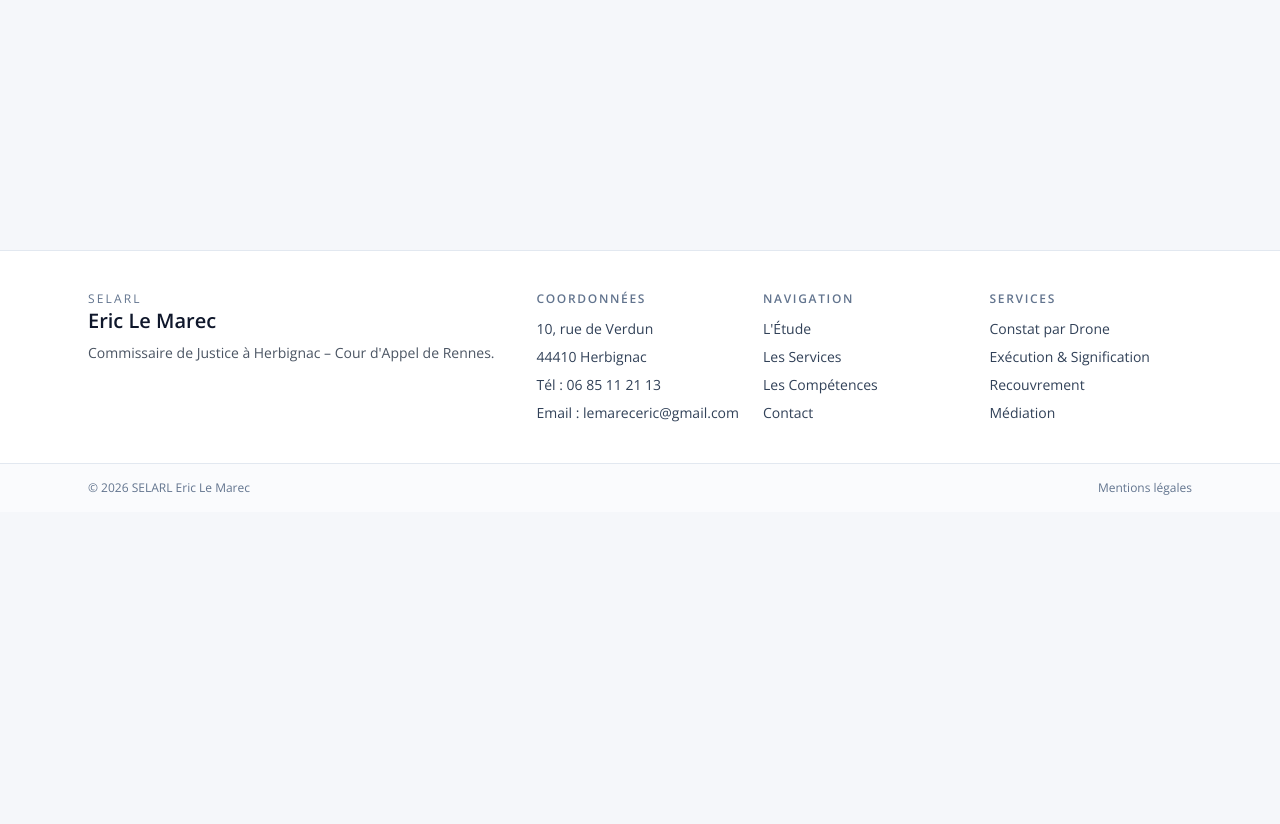
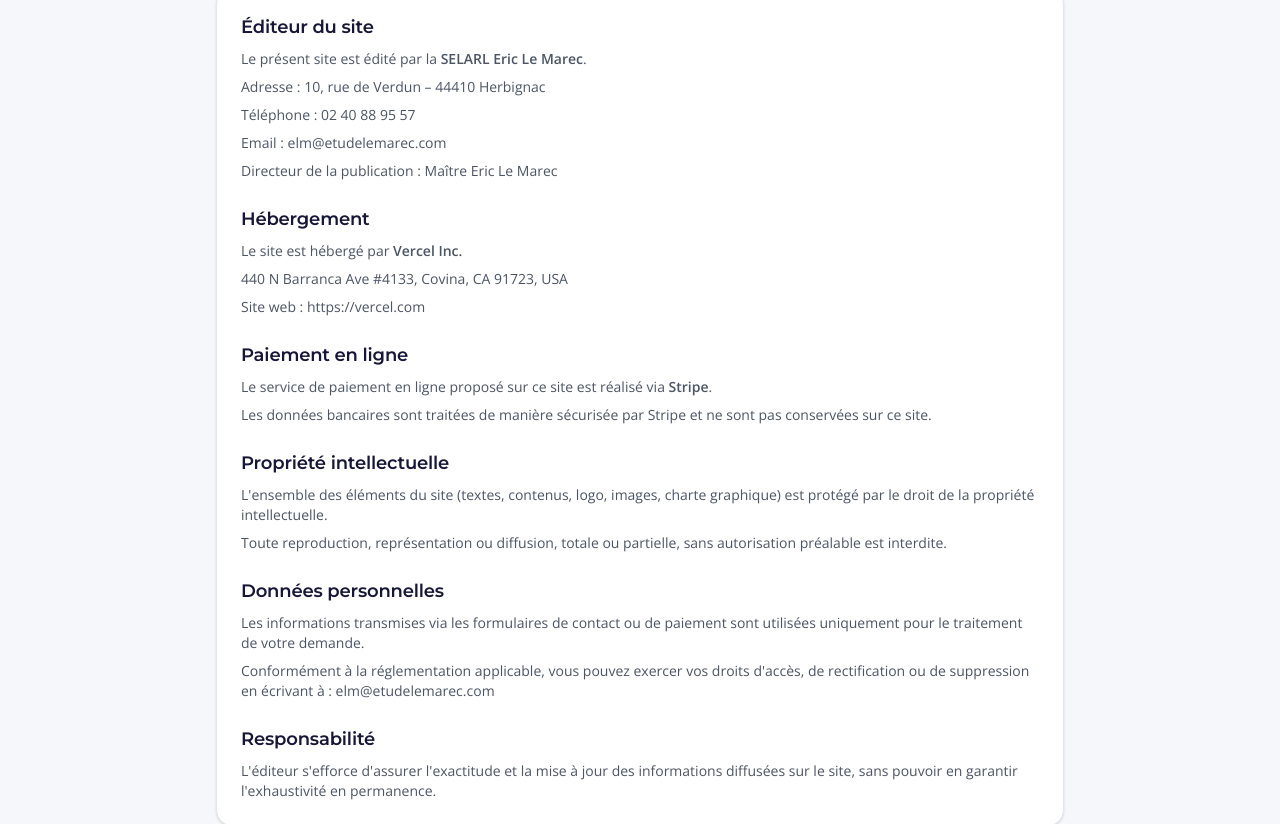
Before and after one commit to camillelemarec/ericlemarec, a Next.js app in the folder site-le-marec/: page /mentions-legales in a window 1280 px wide. Shown: the part 288-1112 px from the top of the page. Before the commit the page ends 800 px from the top, so only its background shows below. Built offline with nearby package versions, Linux system fonts and the light colour scheme.

Commit message:
Rédige les mentions légales complètes et harmonise les coordonnées de contact.
La page inclut désormais les informations d'éditeur, l'hébergement Vercel et le paiement Stripe, avec des coordonnées alignées entre le footer et la page contact.

Co-authored-by: Cursor <cursoragent@cursor.com>

```diff
--- a/site-le-marec/src/app/mentions-legales/page.tsx
+++ b/site-le-marec/src/app/mentions-legales/page.tsx
@@ -1,18 +1,91 @@
 export const metadata = {
   title: "Mentions légales | SELARL Eric Le Marec",
+  description:
+    "Mentions légales du site SELARL Eric Le Marec : éditeur, hébergement, paiement en ligne et protection des données.",
 };
 
 export default function MentionsLegalesPage() {
   return (
     <div className="bg-[#f5f7fa]">
-      <section className="mx-auto max-w-4xl px-6 py-12 space-y-4">
-        <h1 className="text-3xl font-semibold text-slate-900">
-          Mentions légales
-        </h1>
-        <p className="text-slate-600">
-          Contenu à compléter : informations légales, éditeur du site, hébergeur,
-          données de contact et politique de confidentialité.
-        </p>
+      <section className="mx-auto max-w-4xl space-y-8 px-6 py-12">
+        <header className="space-y-3">
+          <h1 className="text-3xl font-semibold text-slate-900">Mentions légales</h1>
+          <p className="text-sm text-slate-500">Dernière mise à jour : février 2026</p>
+        </header>
+
+        <div className="space-y-6 rounded-2xl border border-slate-200 bg-white p-6 shadow-sm">
+          <section className="space-y-2">
+            <h2 className="text-lg font-semibold text-slate-900">Éditeur du site</h2>
+            <p className="text-sm text-slate-700">
+              Le présent site est édité par la <strong>SELARL Eric Le Marec</strong>.
+            </p>
+            <p className="text-sm text-slate-700">
+              Adresse : 10, rue de Verdun – 44410 Herbignac
+            </p>
+            <p className="text-sm text-slate-700">Téléphone : 02 40 88 95 57</p>
+            <p className="text-sm text-slate-700">Email : elm@etudelemarec.com</p>
+            <p className="text-sm text-slate-700">
+              Directeur de la publication : Maître Eric Le Marec
+            </p>
+          </section>
+
+          <section className="space-y-2">
+            <h2 className="text-lg font-semibold text-slate-900">Hébergement</h2>
+            <p className="text-sm text-slate-700">
+              Le site est hébergé par <strong>Vercel Inc.</strong>
+            </p>
+            <p className="text-sm text-slate-700">440 N Barranca Ave #4133, Covina, CA 91723, USA</p>
+            <p className="text-sm text-slate-700">Site web : https://vercel.com</p>
+          </section>
+
+          <section className="space-y-2">
+            <h2 className="text-lg font-semibold text-slate-900">Paiement en ligne</h2>
+            <p className="text-sm text-slate-700">
+              Le service de paiement en ligne proposé sur ce site est réalisé via{" "}
+              <strong>Stripe</strong>.
+            </p>
+            <p className="text-sm text-slate-700">
+              Les données bancaires sont traitées de manière sécurisée par Stripe et ne
+              sont pas conservées sur ce site.
+            </p>
+          </section>
+
+          <section className="space-y-2">
+            <h2 className="text-lg font-semibold text-slate-900">
+              Propriété intellectuelle
+            </h2>
+            <p className="text-sm text-slate-700">
+              L&apos;ensemble des éléments du site (textes, contenus, logo, images,
+              charte graphique) est protégé par le droit de la propriété intellectuelle.
+            </p>
+            <p className="text-sm text-slate-700">
+              Toute reproduction, représentation ou diffusion, totale ou partielle, sans
+              autorisation préalable est interdite.
+            </p>
+          </section>
+
+          <section className="space-y-2">
+            <h2 className="text-lg font-semibold text-slate-900">Données personnelles</h2>
+            <p className="text-sm text-slate-700">
+              Les informations transmises via les formulaires de contact ou de paiement
+              sont utilisées uniquement pour le traitement de votre demande.
+            </p>
+            <p className="text-sm text-slate-700">
+              Conformément à la réglementation applicable, vous pouvez exercer vos droits
+              d&apos;accès, de rectification ou de suppression en écrivant à :
+              elm@etudelemarec.com
+            </p>
+          </section>
+
+          <section className="space-y-2">
+            <h2 className="text-lg font-semibold text-slate-900">Responsabilité</h2>
+            <p className="text-sm text-slate-700">
+              L&apos;éditeur s&apos;efforce d&apos;assurer l&apos;exactitude et la mise à
+              jour des informations diffusées sur le site, sans pouvoir en garantir
+              l&apos;exhaustivité en permanence.
+            </p>
+          </section>
+        </div>
       </section>
     </div>
   );
--- a/site-le-marec/src/components/footer.tsx
+++ b/site-le-marec/src/components/footer.tsx
@@ -24,8 +24,8 @@ export function Footer() {
             <ul className="mt-3 space-y-2">
               <li>10, rue de Verdun</li>
               <li>44410 Herbignac</li>
-              <li>Tél : 06 85 11 21 13</li>
-              <li>Email : lemareceric@gmail.com</li>
+              <li>Tél : 02 40 88 95 57</li>
+              <li>Email : elm@etudelemarec.com</li>
             </ul>
           </div>
           <div>
```
